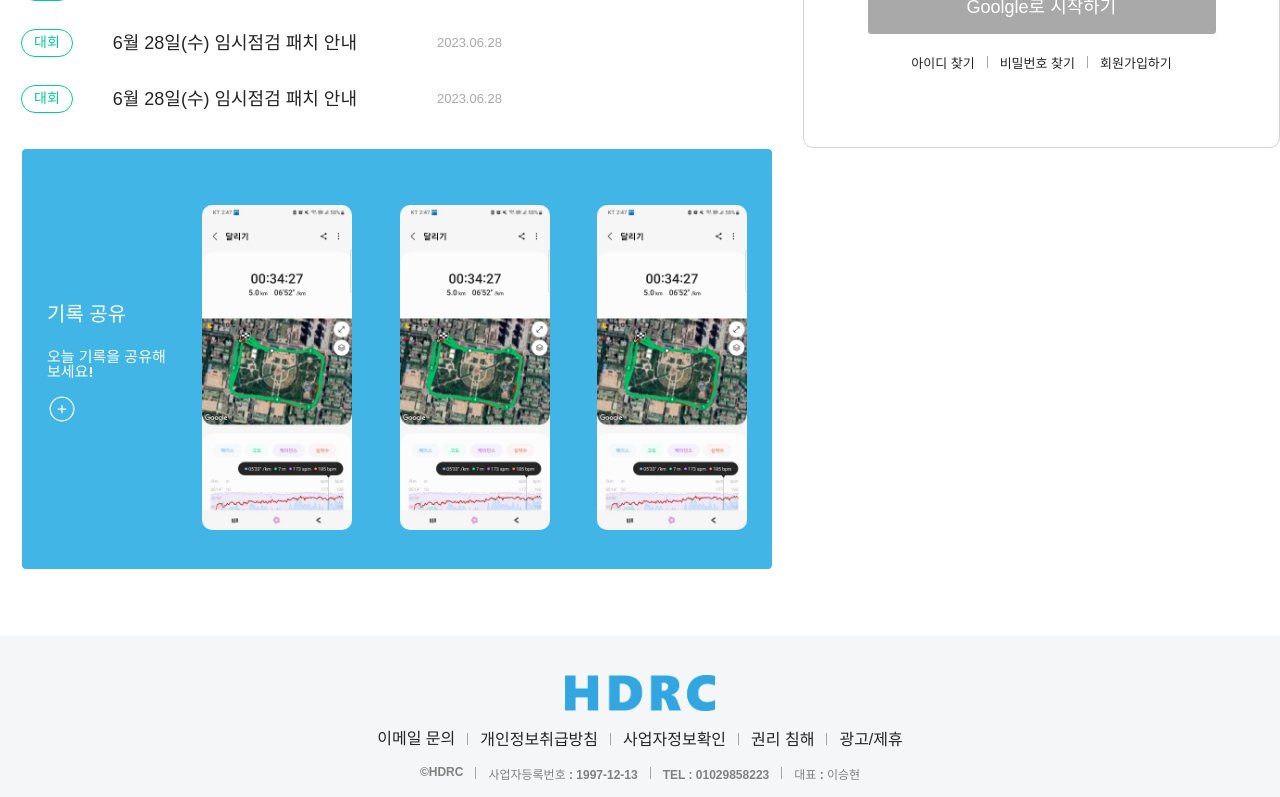
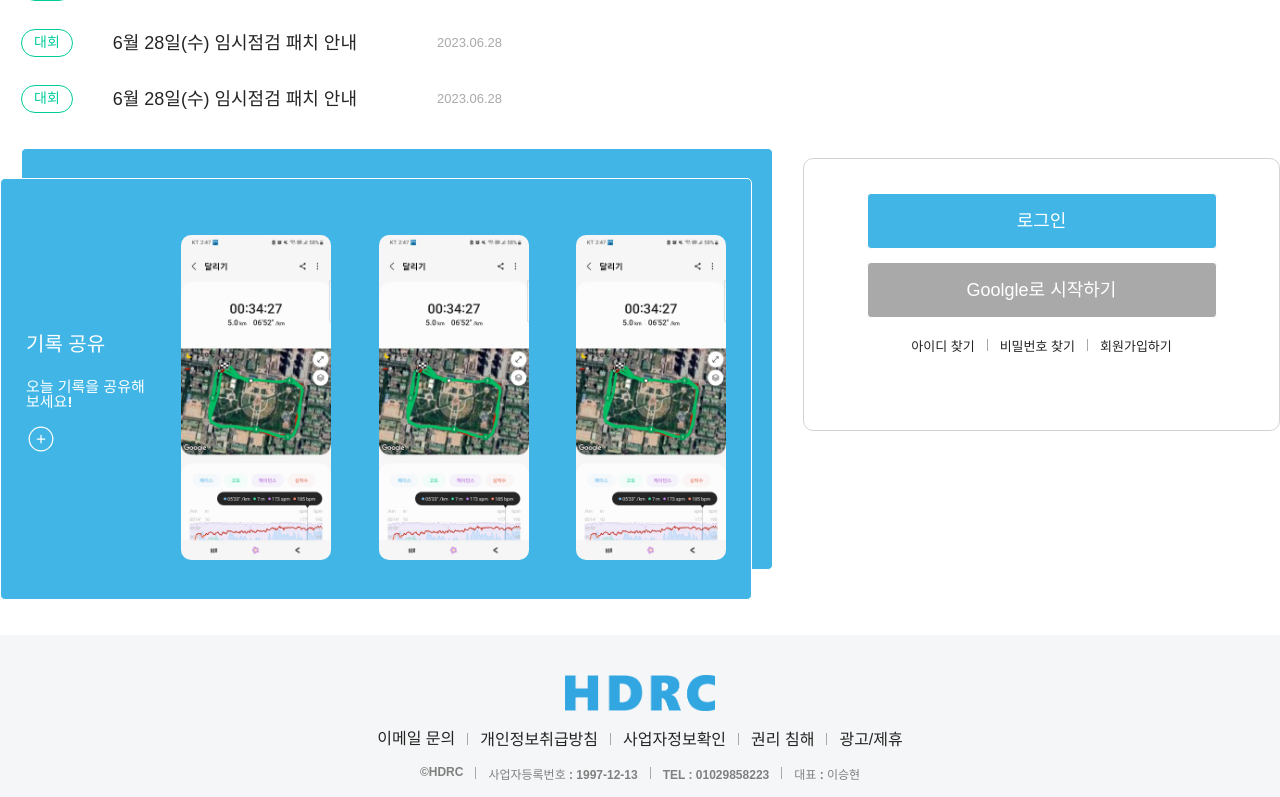
Before and after one commit to leesh2985/Portfolio00, a React (Vite) app: page / in a window 1280 px wide. Shown: the part 795-1592 px from the top of the page. Built offline with nearby package versions, Linux system fonts and the light colour scheme.

Commit message:
구역을 다 나눠주는게 좋을뜻하다.

```diff
--- a/src/body/Container.tsx
+++ b/src/body/Container.tsx
@@ -1,12 +1,16 @@
 import { styled } from 'styled-components';
 import Left from './left/Left';
 import Right from './right/Right';
+import Record from './left/Record';
+import Tabs from './right/Tabs';
 
 export default function Container() {
   return (
     <Body>
       <Left />
+      <Record />
       <Right />
+      <Tabs />
     </Body>
   );
 }
```
